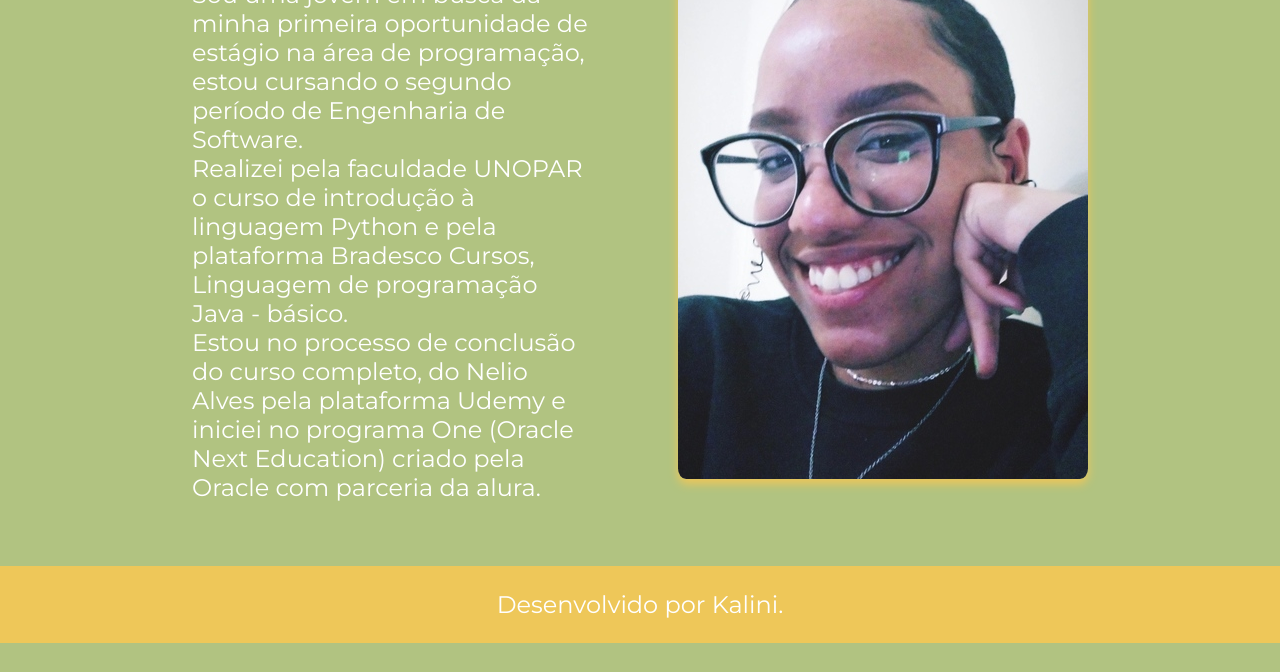
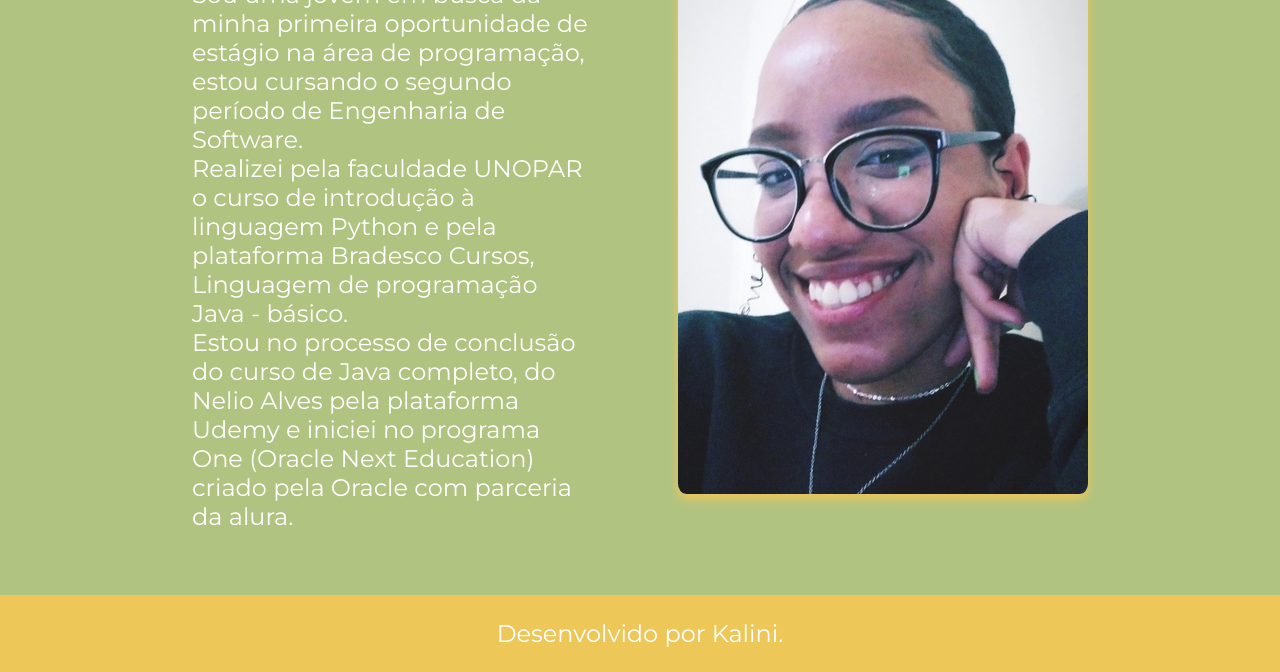
Before and after one commit to KaliniV/portfolio, a plain HTML site: page about.html in a window 1280 px wide. Shown: the part 194-866 px from the top of the page. Before the commit the page ends 837 px from the top, so only its background shows below. Drawn offline with Linux system fonts and the light colour scheme.

Commit message:
alteracao

```diff
--- a/about.html
+++ b/about.html
@@ -26,7 +26,7 @@
                 Bradesco Cursos, Linguagem de programação Java - básico.
             </p>
              <p class="apresentacao__texto">
-                Estou no processo de conclusão do curso  completo, do Nelio Alves pela plataforma
+                Estou no processo de conclusão do curso de Java completo, do Nelio Alves pela plataforma
                 Udemy e iniciei no programa One (Oracle Next Education) criado pela Oracle com parceria da alura.
             </p>
         </section>
```
